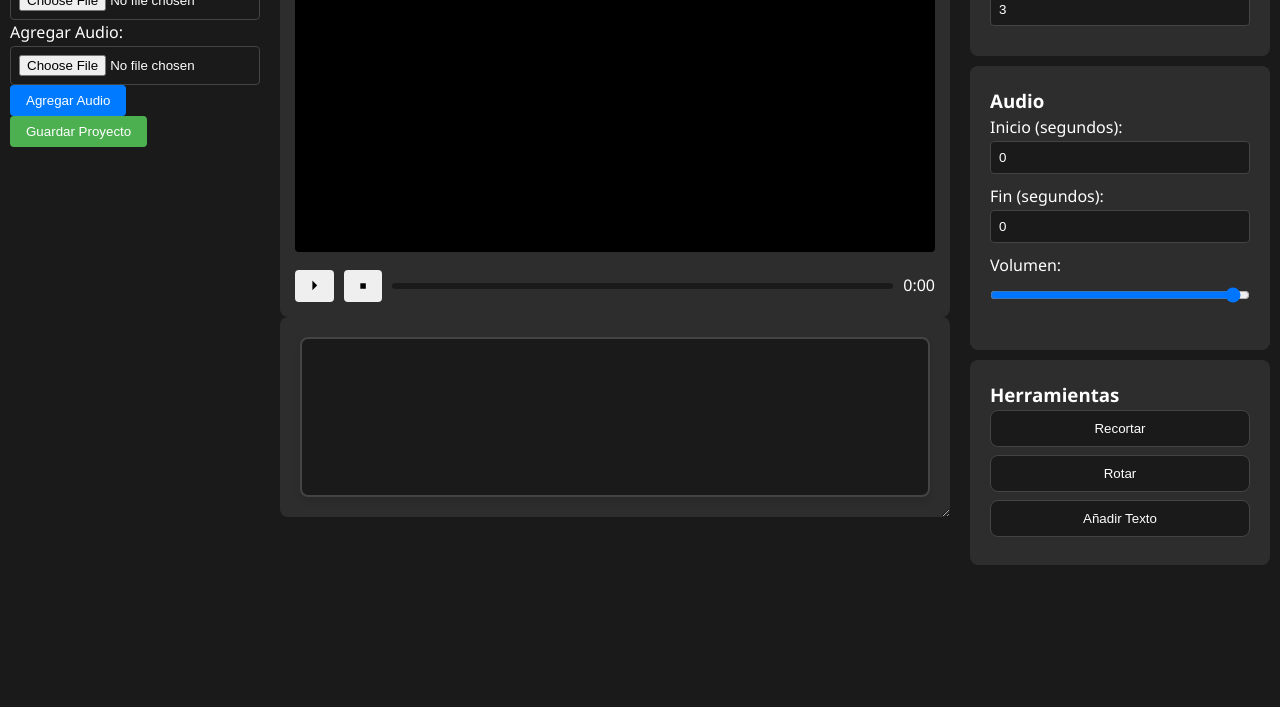
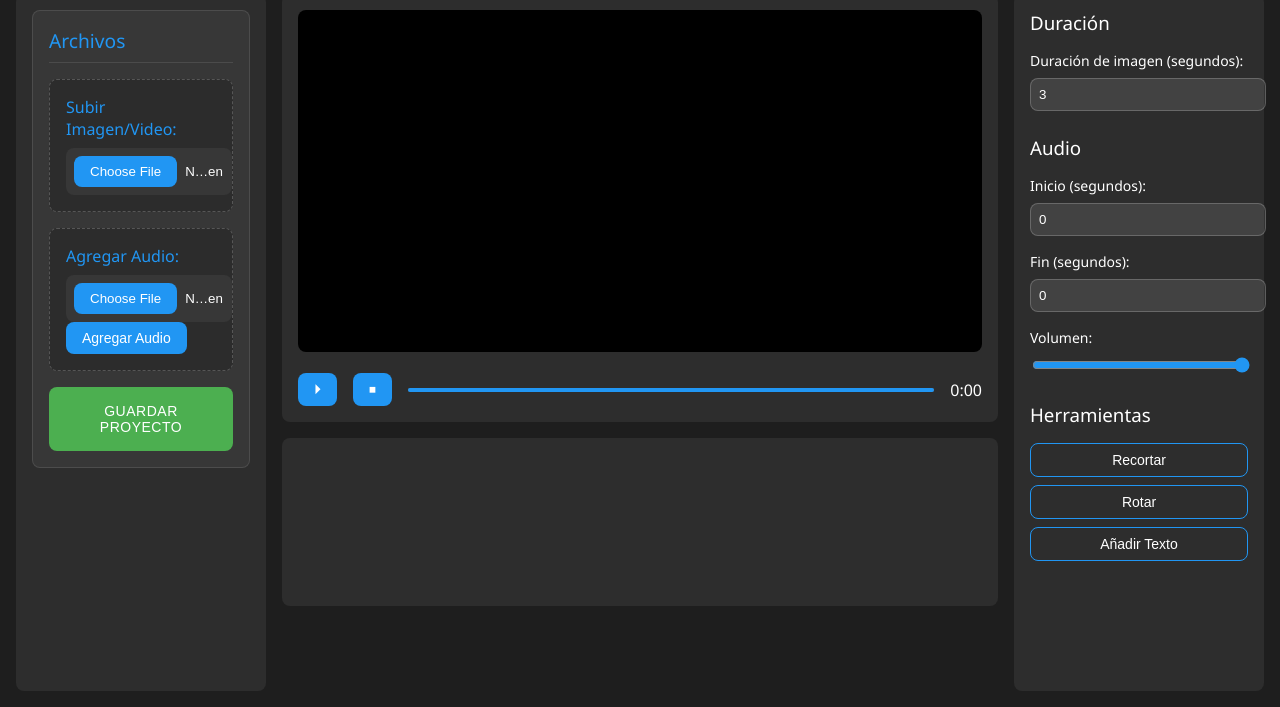
Before and after one commit to Danielcreux/stategray, a plain HTML site: page index.html in a window 1280 px wide. Shown: the part 93-800 px from the top of the page. Drawn offline with Linux system fonts and the light colour scheme.

Commit message:
Actualizando diseño

```diff
--- a/styles.css
+++ b/styles.css
@@ -1,398 +1,333 @@
-/* Variables CSS */
 :root {
-    --primary-color: #4CAF50;
-    --secondary-color: #007bff;
-    --background-dark: #1a1a1a;
-    --background-light: #2d2d2d;
-    --border-color: #444444;
-    --text-primary: #ffffff;
-    --text-secondary: #cccccc;
-    --spacing-unit: 10px;
-    --clip-width: 200px;
-    --clip-height: 120px;
-    --timeline-height: 270px;
+  --primary-color: #2196F3;
+  --secondary-color: #1976D2;
+  --background-color: #1E1E1E;
+  --surface-color: #2D2D2D;
+  --text-color: #FFFFFF;
   --border-radius: 8px;
-}
-
-/* Reset y Estilos Base */
-* {
-    margin: 0;
-    padding: 0;
-    box-sizing: border-box;
+  --spacing-sm: 8px;
+  --spacing-md: 16px;
+  --spacing-lg: 24px;
 }
 
 body {
-    font-family: 'Segoe UI', Arial, sans-serif;
-    background-color: var(--background-dark);
-    color: var(--text-primary);
-    line-height: 1.6;
+  margin: 0;
+  padding: 0;
+  font-family: 'Segoe UI', system-ui, -apple-system, sans-serif;
+  background-color: var(--background-color);
+  color: var(--text-color);
 }
 
-/* Layout Principal */
 .app-container {
-    max-width: 1999px;
-    margin: 0 auto;
-    padding: var(--spacing-unit);
+  min-height: 100vh;
+  display: flex;
+  flex-direction: column;
 }
 
 .app-header {
-    padding: calc(var(--spacing-unit) * 2);
-    text-align: center;
-    margin-bottom: calc(var(--spacing-unit) * 2);
+  background-color: var(--surface-color);
+  padding: var(--spacing-md);
+  box-shadow: 0 2px 4px rgba(0,0,0,0.2);
 }
 
-/* Mejoras de Scroll */
+.app-header h1 {
+  margin: 0;
+  font-size: 1.8rem;
+  font-weight: 500;
+}
+
 .main-container {
   display: grid;
-    grid-template-columns: 250px 1fr 300px;
-    gap: calc(var(--spacing-unit) * 2);
-    height: 100vh;
-    position: fixed;
-    top: 0;
-    left: 0;
-    right: 0;
-    padding: var(--spacing-unit);
-    overflow-y: auto;
-    scroll-behavior: smooth;
-    -webkit-overflow-scrolling: touch;
-    scrollbar-width: thin;
-    scroll-snap-type: y proximity;
+  grid-template-columns: 250px 1fr 250px;
+  gap: var(--spacing-md);
+  padding: var(--spacing-md);
+  flex: 1;
 }
 
-.control-panel,
-.tools-panel,
-.editor-workspace {
-    height: 100%;
-    overflow-y: auto;
-    scroll-behavior: smooth;
-    -webkit-overflow-scrolling: touch;
-    scrollbar-width: thin;
-    scroll-padding: var(--spacing-unit);
+.control-panel, .tools-panel {
+  background-color: var(--surface-color);
+  border-radius: var(--border-radius);
+  padding: var(--spacing-md);
+}
+
+.control-section, .tool-section {
+  margin-bottom: var(--spacing-lg);
+}
+
+.control-section h2, .tool-section h3 {
+  margin-top: 0;
+  margin-bottom: var(--spacing-md);
+  font-weight: 500;
+}
+
+.btn {
+  background-color: var(--primary-color);
+  color: white;
+  border: none;
+  border-radius: var(--border-radius);
+  padding: 8px 16px;
+  cursor: pointer;
+  transition: background-color 0.2s;
+  font-size: 14px;
+}
+
+.btn:hover {
+  background-color: var(--secondary-color);
+}
+
+.btn-tool {
+  width: 100%;
+  margin-bottom: var(--spacing-sm);
+  background-color: var(--surface-color);
+  border: 1px solid var(--primary-color);
+}
+
+.btn-tool:hover {
+  background-color: var(--primary-color);
+}
+
+.preview-section {
+  background-color: var(--surface-color);
+  border-radius: var(--border-radius);
+  padding: var(--spacing-md);
+  margin-bottom: var(--spacing-md);
+}
+
+#preview-canvas {
+  width: 100%;
+  border-radius: var(--border-radius);
+  background-color: black;
+}
+
+.timeline-section {
+  background-color: var(--surface-color);
+  border-radius: var(--border-radius);
+  padding: var(--spacing-md);
+  overflow-x: auto;
 }
 
 .timeline-container {
   display: flex;
-    flex-direction: column;
-    gap: calc(var(--spacing-unit) * 2);
-    height: 100%;
-    min-height: 0;
+  gap: var(--spacing-sm);
+  min-height: 120px;
+  padding: var(--spacing-sm);
 }
 
-/* Timeline */
-.timeline-section {
-    flex: 0 0 auto;
-    background: var(--background-light);
+.clip-container {
+  position: relative;
+  min-width: 160px;
+  max-width: 160px;  /* Añadido para limitar el ancho máximo */
+  height: 90px;      /* Añadido para mantener proporción 16:9 */
+  background-color: rgba(255,255,255,0.1);
   border-radius: var(--border-radius);
-    padding: calc(var(--spacing-unit) * 2);
-    margin-top: auto;
-    display: flex;
-    flex-direction: column;
-    position: relative;
-    z-index: 1;
-    max-height: 300px;
-    min-height: 200px;
-    resize: vertical;
-    overflow: auto;
-    cursor: ns-resize;
-}
-
-.timeline-container {
-    flex: 1;
-    width: 100%;
-    min-height: 150px;
-    background: var(--background-dark);
-    border: 2px solid var(--border-color);
-    border-radius: var(--border-radius);
-    padding: calc(var(--spacing-unit) * 1.5);
-    display: flex;
-    flex-direction: row;
-    gap: var(--spacing-unit);
-    overflow-x: auto;
-    overflow-y: hidden;
-    position: relative;
-    scroll-behavior: smooth;
-    -webkit-overflow-scrolling: touch;
-    box-shadow: 0 4px 6px rgba(0, 0, 0, 0.1);
-    white-space: nowrap;
-    align-items: center;
+  transition: transform 0.2s;
 }
 
 .clip {
-    position: relative;
-    width: var(--clip-width);
-    min-width: var(--clip-width);
-    height: var(--clip-height);
-    flex-shrink: 0;
-    background: var(--background-dark);
-    border: 2px solid var(--border-color);
+  width: 100%;
+  height: 100%;
   border-radius: var(--border-radius);
-    transition: all 0.3s ease;
-    z-index: 1;
-    cursor: grab;
   overflow: hidden;
-    display: flex;
-    justify-content: center;
-    align-items: center;
-    box-shadow: 0 2px 4px rgba(0, 0, 0, 0.2);
+  position: relative;  /* Añadido para mejor control del contenido */
 }
 
-.clip img,
-.clip video {
+.clip img, .clip video {
   width: 100%;
   height: 100%;
   object-fit: cover;
-    border-radius: 2px;
+  position: absolute;  /* Añadido para mejor control del posicionamiento */
+  top: 0;
+  left: 0;
 }
 
-.clip-duration {
-    position: absolute;
-    bottom: 0;
-    left: 0;
-    right: 0;
-    background: rgba(0, 0, 0, 0.7);
-    color: var(--text-primary);
-    font-size: 12px;
-    padding: 4px;
-    text-align: center;
+.clip-container:hover {
+  transform: translateY(-2px);
 }
 
-.clip:hover {
-    transform: scale(1.02);
-    border-color: var(--primary-color);
-    box-shadow: 0 4px 8px rgba(0, 0, 0, 0.2);
+.clip {
+  width: 100%;
+  height: 100%;
+  border-radius: var(--border-radius);
+  overflow: hidden;
 }
 
 .clip.selected {
-    border-color: var(--primary-color);
-    transform: scale(1.05);
-    box-shadow: 0 6px 12px rgba(0, 0, 0, 0.3);
+  outline: 2px solid var(--primary-color);
 }
 
-/* Previsualización */
-.preview-section {
-    background: var(--background-light);
-    border-radius: var(--border-radius);
-    padding: calc(var(--spacing-unit) * 1.5);
+.clip img, .clip video {
+  width: 100%;
+  height: 100%;
+  object-fit: cover;
 }
 
-#preview-canvas {
-    width: 100%;
-    height: auto;
-    background: #000;
-    border-radius: 4px;
+.delete-btn {
+  position: absolute;
+  top: 4px;
+  right: 4px;
+  background-color: rgba(255,0,0,0.8);
+  color: white;
+  border: none;
+  border-radius: 50%;
+  width: 24px;
+  height: 24px;
+  cursor: pointer;
+  opacity: 0;
+  transition: opacity 0.2s;
 }
 
-/* Controles de Reproducción */
+.clip-container:hover .delete-btn {
+  opacity: 1;
+}
+
 .playback-controls {
   display: flex;
   align-items: center;
-    gap: var(--spacing-unit);
-    margin-top: var(--spacing-unit);
+  gap: var(--spacing-md);
+  margin-top: var(--spacing-md);
 }
 
 #progress-bar {
   flex: 1;
-    height: 6px;
-    background: var(--background-dark);
-    border-radius: 3px;
-    overflow: hidden;
+  height: 4px;
+  background-color: rgba(255,255,255,0.2);
+  border-radius: 2px;
+  cursor: pointer;
 }
 
 #progress {
   height: 100%;
-    background: var(--primary-color);
-    width: 0%;
-    transition: width 0.1s linear;
+  background-color: var(--primary-color);
+  border-radius: 2px;
+  transition: width 0.1s;
 }
 
-/* Botones */
-.btn {
-    padding: 8px 16px;
-    border: none;
-    border-radius: 4px;
-    cursor: pointer;
-    transition: all 0.3s ease;
+.input-group {
+  margin-bottom: var(--spacing-md);
 }
 
-.btn-primary {
-    background: var(--secondary-color);
-    color: var(--text-primary);
+.input-group label {
+  display: block;
+  margin-bottom: var(--spacing-sm);
+  font-size: 14px;
 }
 
-.btn-success {
-    background: var(--primary-color);
-    color: var(--text-primary);
+input[type="text"],
+input[type="number"],
+input[type="color"] {
+  width: 100%;
+  padding: 8px;
+  background-color: rgba(255,255,255,0.1);
+  border: 1px solid rgba(255,255,255,0.2);
+  border-radius: var(--border-radius);
+  color: var(--text-color);
 }
 
-.tool-section {
-    background: var(--background-light);
-    border-radius: var(--border-radius);
-    padding: calc(var(--spacing-unit) * 2);
-    margin-bottom: var(--spacing-unit);
+input[type="range"] {
+  width: 100%;
+  accent-color: var(--primary-color);
 }
 
-.btn-tool {
-    background: var(--background-dark);
-    color: var(--text-primary);
-    border: 1px solid var(--border-color);
-    padding: 10px 15px;
-    border-radius: var(--border-radius);
-    cursor: pointer;
-    transition: all 0.3s ease;
-    width: 100%;
-    margin-bottom: 8px;
-}
-
-.btn-tool:hover {
-    background: var(--primary-color);
-    border-color: var(--primary-color);
-}
-
-#text-controls input[type="text"] {
-    width: 100%;
-    padding: 8px;
-    background: var(--background-dark);
-    border: 1px solid var(--border-color);
-    color: var(--text-primary);
-    border-radius: var(--border-radius);
-    margin-bottom: 8px;
-}
-
-#text-controls input[type="color"] {
-    width: 50px;
-    height: 30px;
-    padding: 0;
-    border: none;
-    border-radius: var(--border-radius);
-    background: var(--background-dark);
-}
-
-#text-controls input[type="number"] {
-    width: 60px;
-    padding: 4px;
-    background: var(--background-dark);
-    border: 1px solid var(--border-color);
-    color: var(--text-primary);
-    border-radius: var(--border-radius);
-}
-
-/* Formularios */
-.input-group {
-    margin-bottom: var(--spacing-unit);
-    width: 100%;
-    position: relative;
-    z-index: 2;
-}
-
-input[type="file"],
-input[type="number"],
-input[type="range"] {
-    width: 100%;
-    padding: 8px;
-    background: var(--background-dark);
-    border: 1px solid var(--border-color);
-    border-radius: 4px;
-    color: var(--text-primary);
-    position: relative;
-    z-index: 2;
-}
-
-/* Personalización del scroll para mejor interacción */
-::-webkit-scrollbar {
-    width: 12px;
-    height: 12px;
-}
-
-::-webkit-scrollbar-track {
-    background: var(--background-dark);
-    border-radius: 6px;
-}
-
-::-webkit-scrollbar-thumb {
-    background: var(--border-color);
-    border-radius: 6px;
-    border: 3px solid var(--background-dark);
-}
-
-::-webkit-scrollbar-thumb:hover {
-    background: var(--primary-color);
-}
-
-::-webkit-scrollbar-corner {
-    background: transparent;
-}
-
-::-webkit-scrollbar-thumb:hover {
-    background: #666;
-}
-
-.progress-indicator {
-    position: fixed;
+.clip-loader {
+  position: absolute;
   top: 50%;
   left: 50%;
   transform: translate(-50%, -50%);
-    background: var(--background-light);
-    padding: 20px;
-    border-radius: var(--border-radius);
-    box-shadow: 0 4px 6px rgba(0, 0, 0, 0.2);
-    z-index: 1000;
-    color: var(--text-primary);
+  width: 24px;
+  height: 24px;
+  border: 2px solid rgba(255,255,255,0.3);
+  border-top-color: var(--primary-color);
+  border-radius: 50%;
+  animation: spin 1s linear infinite;
 }
 
-.trim-controls {
-    position: relative;
-    width: var(--clip-width);
-    min-width: var(--clip-width);
-    background: var(--background-light);
-    padding: 8px;
-    border-radius: var(--border-radius);
-    margin-top: 8px;
-    margin-bottom: 16px;
-    z-index: 10;
+@keyframes spin {
+  to { transform: translate(-50%, -50%) rotate(360deg); }
 }
 
-.trim-slider {
+.control-panel {
+  background-color: var(--surface-color);
+  border-radius: var(--border-radius);
+  padding: var(--spacing-md);
   display: flex;
   flex-direction: column;
-    gap: 5px;
-    margin-bottom: 5px;
+  gap: var(--spacing-md);
 }
 
-.trim-slider input[type="range"] {
-    width: 100%;
-    height: 15px;
-    margin: 0;
+.control-section {
+  background-color: rgba(255,255,255,0.05);
+  border-radius: var(--border-radius);
+  padding: var(--spacing-md);
+  border: 1px solid rgba(255,255,255,0.1);
 }
 
-.trim-times {
-    display: flex;
-    justify-content: space-between;
-    font-size: 12px;
-    color: var(--text-secondary);
-    padding: 0 4px;
+.control-section h2 {
+  color: var(--primary-color);
+  font-size: 1.2rem;
+  margin-bottom: var(--spacing-md);
+  padding-bottom: var(--spacing-sm);
+  border-bottom: 1px solid rgba(255,255,255,0.1);
 }
 
-/* Nuevo estilo para el contenedor del clip y sus controles */
-.clip-container {
+.upload-controls {
   display: flex;
   flex-direction: column;
-    align-items: center;
-    width: var(--clip-width);
-    min-width: var(--clip-width);
+  gap: var(--spacing-md);
 }
 
-.text-position-controls {
-    margin-top: 10px;
+.upload-group {
+  background-color: rgba(0,0,0,0.2);
+  padding: var(--spacing-md);
+  border-radius: var(--border-radius);
+  border: 1px dashed rgba(255,255,255,0.2);
 }
 
-.text-drag-area {
-    background: var(--background-dark);
-    border-radius: var(--border-radius);
+.upload-group:hover {
+  border-color: var(--primary-color);
+  background-color: rgba(33,150,243,0.1);
 }
 
-.text-handle {
-    border-radius: 4px;
-    color: var(--text-primary);
-    font-size: 12px;
-    user-select: none;
+.upload-group label {
+  display: block;
+  margin-bottom: var(--spacing-sm);
+  color: var(--primary-color);
+  font-weight: 500;
 }
+
+.upload-group input[type="file"] {
+  width: 100%;
+  padding: var(--spacing-sm);
+  background-color: rgba(255,255,255,0.05);
+  border-radius: var(--border-radius);
+  border: none;
+  color: var(--text-color);
+  cursor: pointer;
+}
+
+.upload-group input[type="file"]::-webkit-file-upload-button {
+  background-color: var(--primary-color);
+  color: white;
+  padding: 8px 16px;
+  border: none;
+  border-radius: var(--border-radius);
+  margin-right: var(--spacing-sm);
+  cursor: pointer;
+}
+
+.upload-group input[type="file"]::-webkit-file-upload-button:hover {
+  background-color: var(--secondary-color);
+}
+
+#save-project {
+  margin-top: var(--spacing-md);
+  background-color: #4CAF50;
+  width: 100%;
+  padding: var(--spacing-md);
+  font-weight: 500;
+  letter-spacing: 0.5px;
+  text-transform: uppercase;
+}
+
+#save-project:hover {
+  background-color: #388E3C;
+}
```
Lines whose indentation alone changed are shown as unchanged.
